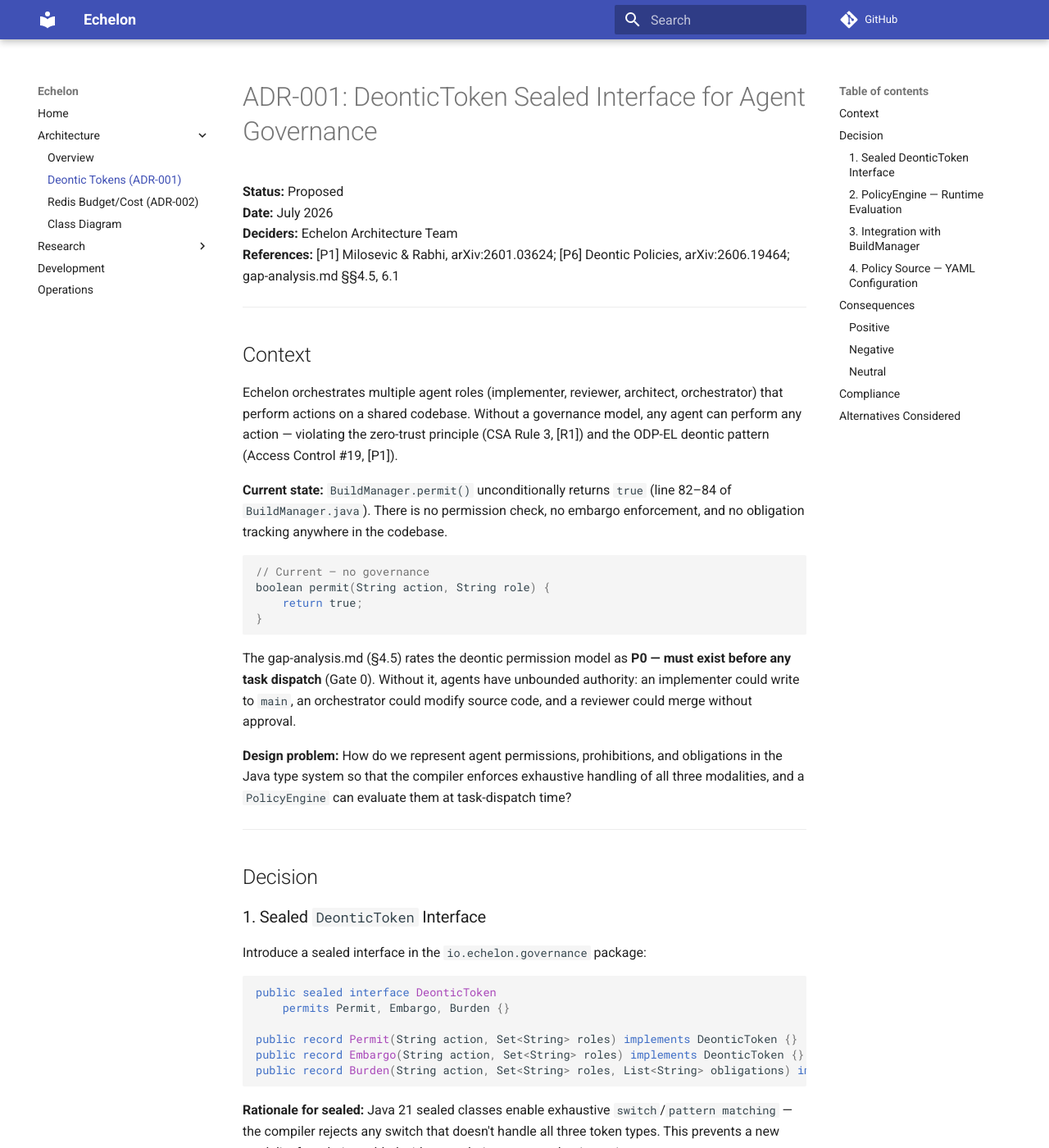
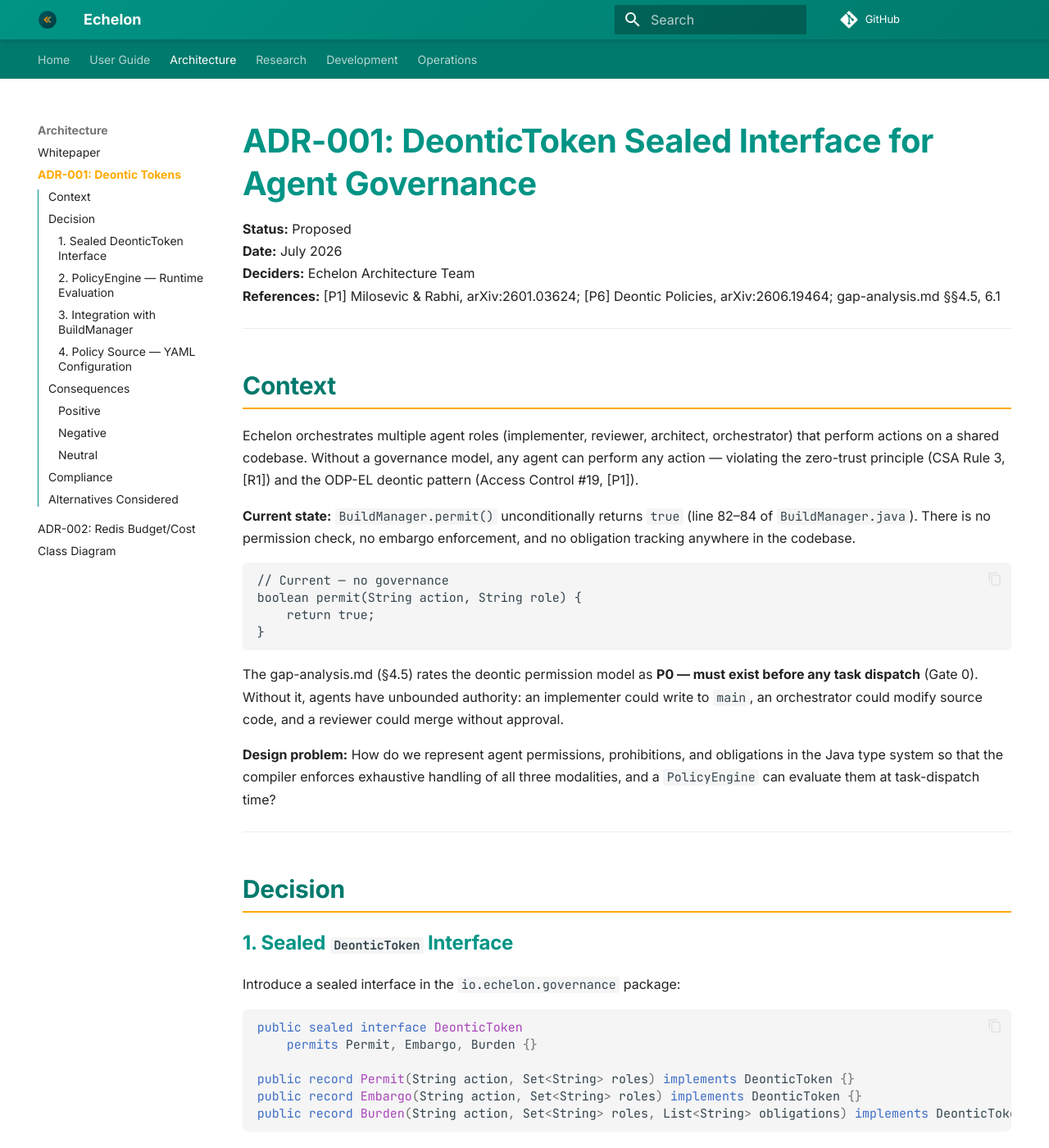
Before and after one commit to thepragmatik/echelon, an MkDocs documentation site: the page built from docs/architecture/adr-001-deontic-tokens.md, in a window 1280 px wide and 1400 px high. Shown: the whole window at 82% size. Built offline with MkDocs 1.6.1 and Material for MkDocs 9.7.7, drawn with Linux system fonts in a browser that asks for light colours; comment, search, counter and statistics services are not loaded.

Commit message:
feat: website redesign with custom theme + user guide

```diff
--- /dev/null
+++ b/docs/stylesheets/extra.css
@@ -0,0 +1,117 @@
+/* Echelon Custom Theme — Deep Teal + Amber */
+:root {
+  --md-primary-fg-color: #00585E;
+  --md-primary-fg-color--light: #007A82;
+  --md-primary-fg-color--dark: #003B3F;
+  --md-accent-fg-color: #FF8C00;
+  --md-accent-fg-color--light: #FFA940;
+  --md-accent-fg-color--dark: #CC7000;
+  --md-default-fg-color: #2C3E50;
+  --md-typeset-a-color: #007A82;
+}
+
+/* Typography */
+.md-typeset {
+  font-family: 'Inter', -apple-system, BlinkMacSystemFont, sans-serif;
+  font-size: 0.8rem;
+  line-height: 1.7;
+  color: var(--md-default-fg-color);
+}
+
+.md-typeset h1 {
+  font-weight: 700;
+  font-size: 2rem;
+  color: var(--md-primary-fg-color);
+  margin-bottom: 0.5rem;
+}
+
+.md-typeset h2 {
+  font-weight: 600;
+  font-size: 1.5rem;
+  color: var(--md-primary-fg-color--dark);
+  border-bottom: 2px solid var(--md-accent-fg-color);
+  padding-bottom: 0.3rem;
+}
+
+.md-typeset h3 {
+  font-weight: 600;
+  font-size: 1.2rem;
+  color: var(--md-primary-fg-color);
+}
+
+/* Header */
+.md-header {
+  background: linear-gradient(135deg, var(--md-primary-fg-color) 0%, var(--md-primary-fg-color--dark) 100%);
+  box-shadow: 0 2px 8px rgba(0,0,0,0.15);
+}
+
+.md-tabs {
+  background: var(--md-primary-fg-color--dark);
+}
+
+/* Code blocks */
+.md-typeset pre > code {
+  border-radius: 6px;
+  font-family: 'JetBrains Mono', monospace;
+  font-size: 0.75rem;
+}
+
+.md-typeset code {
+  border-radius: 3px;
+  font-family: 'JetBrains Mono', monospace;
+  font-size: 0.75rem;
+}
+
+/* Admonitions */
+.md-typeset .admonition {
+  border-radius: 6px;
+  box-shadow: 0 1px 3px rgba(0,0,0,0.08);
+}
+
+/* Tables */
+.md-typeset table:not([class]) {
+  border-radius: 6px;
+  box-shadow: 0 1px 3px rgba(0,0,0,0.08);
+}
+
+.md-typeset table:not([class]) th {
+  background: var(--md-primary-fg-color);
+  color: white;
+  font-weight: 600;
+}
+
+/* Links */
+.md-typeset a {
+  color: var(--md-typeset-a-color);
+  text-decoration: none;
+  font-weight: 500;
+}
+
+.md-typeset a:hover {
+  color: var(--md-accent-fg-color);
+  text-decoration: underline;
+}
+
+/* Amber accent on active nav items */
+.md-nav__item .md-nav__link--active {
+  color: var(--md-accent-fg-color);
+  font-weight: 600;
+}
+
+/* Buttons */
+.md-typeset .md-button {
+  border-radius: 6px;
+  font-weight: 600;
+  border-width: 2px;
+}
+
+.md-typeset .md-button--primary {
+  background: var(--md-primary-fg-color);
+  border-color: var(--md-primary-fg-color);
+  color: white !important;
+}
+
+.md-typeset .md-button--primary:hover {
+  background: var(--md-primary-fg-color--light);
+  border-color: var(--md-primary-fg-color--light);
+}
--- a/mkdocs.yml
+++ b/mkdocs.yml
@@ -1,18 +1,44 @@
 site_name: Echelon
 site_description: Hierarchical Docker-based zero-trust agent swarm orchestration
 repo_url: https://github.com/thepragmatik/echelon
-theme: material
+theme:
+  name: material
+  palette:
+    primary: teal
+    accent: amber
+  font:
+    text: Inter
+    code: JetBrains Mono
+  logo: https://raw.githubusercontent.com/thepragmatik/echelon/main/docs/assets/echelon-icon.svg
+  favicon: https://raw.githubusercontent.com/thepragmatik/echelon/main/docs/assets/echelon-icon.svg
+  features:
+    - navigation.tabs
+    - navigation.sections
+    - toc.integrate
+    - header.autohide
+    - content.code.copy
+    - search.highlight
+extra_css:
+  - stylesheets/extra.css
 nav:
   - Home: index.md
+  - User Guide:
+    - Quick Start: user-guide/quickstart.md
+    - Architecture Overview: user-guide/architecture.md
+    - Governance Model: user-guide/governance.md
+    - Running Your First Task: user-guide/first-task.md
+    - Review Pipeline: user-guide/review-pipeline.md
+    - Security: user-guide/security.md
+    - Operations: user-guide/operations.md
   - Architecture:
-    - Overview: whitepaper.md
-    - Deontic Tokens (ADR-001): architecture/adr-001-deontic-tokens.md
-    - Redis Budget/Cost (ADR-002): architecture/adr-002-redis-budget-streams.md
+    - Whitepaper: architecture/whitepaper.md
+    - "ADR-001: Deontic Tokens": architecture/adr-001-deontic-tokens.md
+    - "ADR-002: Redis Budget/Cost": architecture/adr-002-redis-budget-streams.md
     - Class Diagram: architecture/governance-class-diagram.md
   - Research:
     - Governance Synthesis: research/deontic-governance-synthesis.md
     - Roadmap Audit: research/roadmap-audit.md
-    - MVP3 Plan: research/mvp3-plan.md
+    - "MVP 3 Plan": research/mvp3-plan.md
   - Development: developer-guide.md
   - Operations: runbook.md
 markdown_extensions:
@@ -20,3 +46,10 @@ markdown_extensions:
   - codehilite
   - toc:
       permalink: true
+  - pymdownx.details
+  - pymdownx.superfences
+  - pymdownx.tabbed:
+      alternate_style: true
+  - pymdownx.emoji:
+      emoji_index: !!python/name:materialx.emoji.twemoji
+      emoji_generator: !!python/name:materialx.emoji.to_svg
```
Also changed, not shown: docs/user-guide/architecture.md (added, +43 -0 lines), docs/user-guide/first-task.md (added, +55 -0 lines), docs/user-guide/governance.md (added, +30 -0 lines), docs/user-guide/operations.md (added, +69 -0 lines), docs/user-guide/quickstart.md (added, +50 -0 lines), docs/user-guide/review-pipeline.md (added, +73 -0 lines), docs/user-guide/security.md (added, +37 -0 lines), docs/assets/echelon-icon.svg (added).
